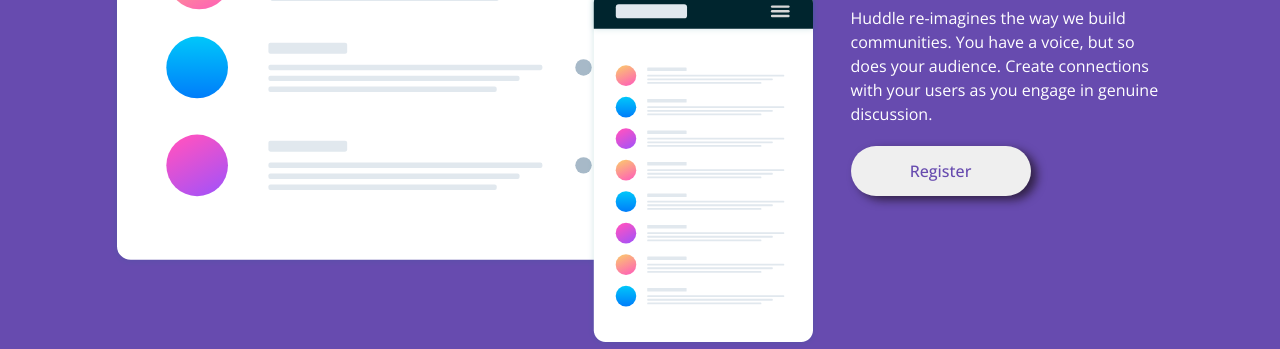
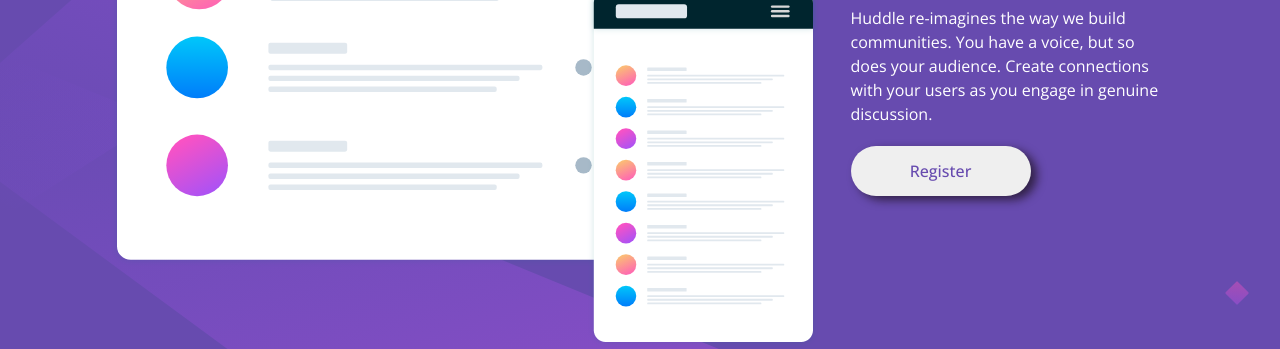
Before and after one commit to aleafernandes/frontendmentor, a plain HTML site: page index.html in a window 1280 px wide. Shown: the part 313-662 px from the top of the page. Drawn offline with nearby package versions, Linux system fonts and the light colour scheme; the site is published under a folder, as on GitHub Pages, so addresses that start at the root find nothing.

Commit message:
Update style.css

```diff
--- a/style.css
+++ b/style.css
@@ -72,7 +72,7 @@
 }
 
 body {
-  background-image: url(/bg-desktop.svg);
+  background-image: url(bg-desktop.svg);
   background-repeat: no-repeat;
   background-color: hsl(257, 40%, 49%);
   font-family: "Open Sans", sans-serif;
```
